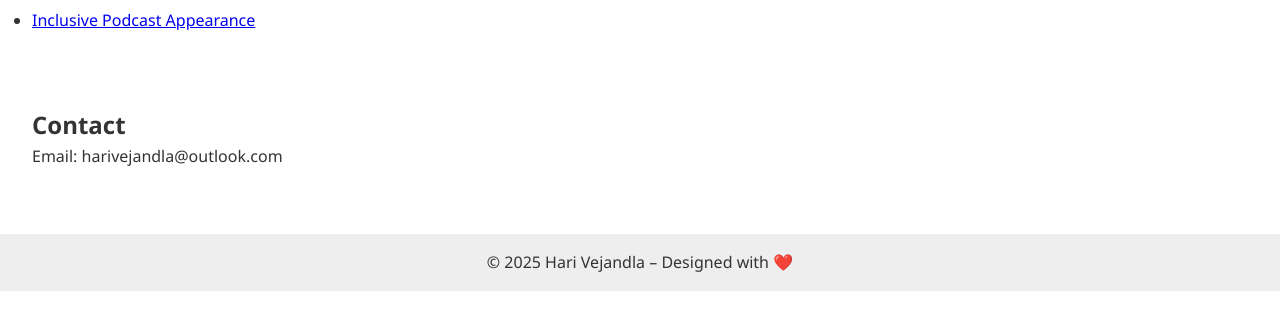
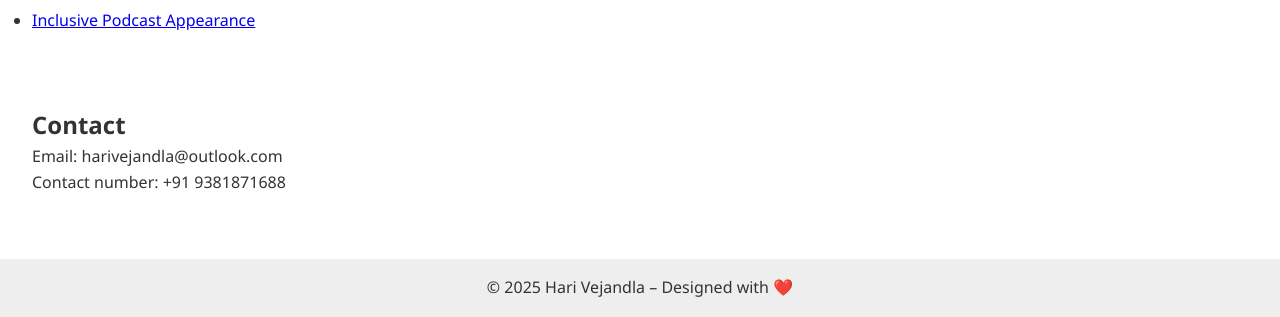
Before and after one commit to Harivejandla/harivejandla.github.io-vejandla, a plain HTML site: page index.html in a window 1280 px wide. Shown: the part 784-1101 px from the top of the page. Before the commit the page ends 1075 px from the top, so only its background shows below. Drawn offline with Linux system fonts and the light colour scheme.

Commit message:
index.html

```diff
--- a/index.html
+++ b/index.html
@@ -51,6 +51,7 @@
     <section id="contact">
       <h2>Contact</h2>
       <p>Email: harivejandla@outlook.com</p>
+      <p>Contact number: +91 9381871688</p>
     </section>
   </main>
 
```
